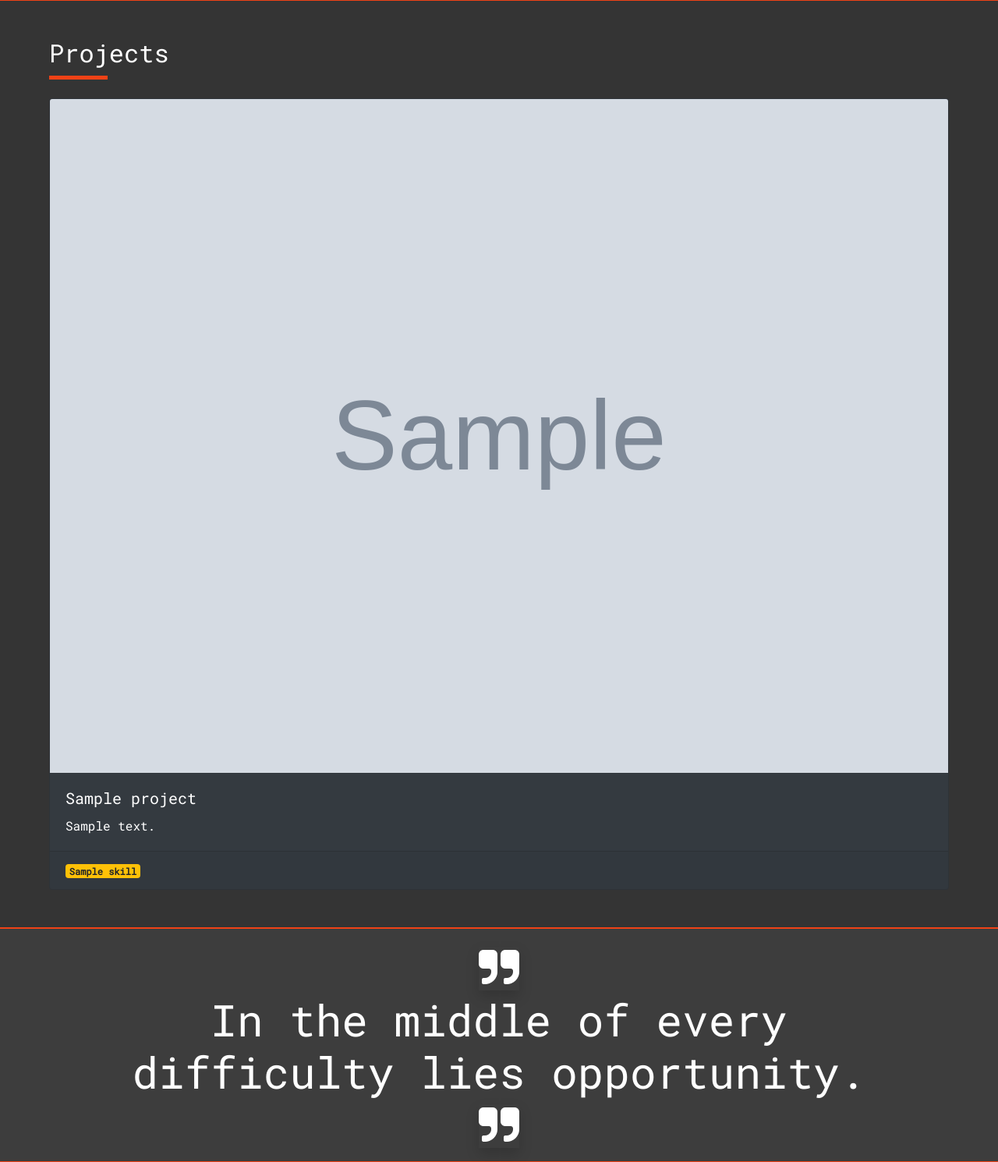
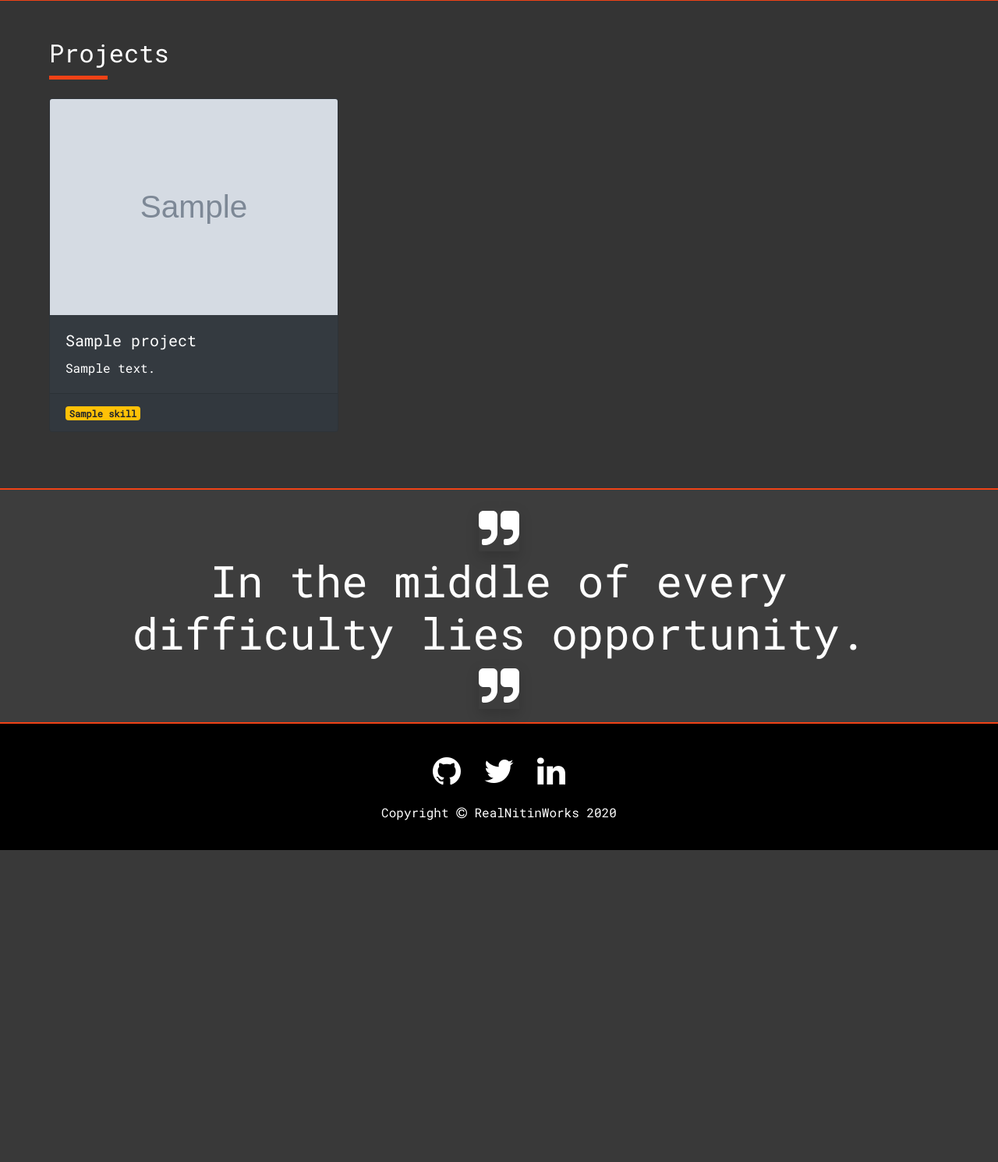
Before and after one commit to realnitinworks/Portfolio, a Django app: page /portfolio/ in a window 1280 px wide. Shown: the part 713-2203 px from the top of the page at 78% size. After the commit the page ends 1803 px from the top, so only its background shows below. Run offline with Django 3.2, Linux system fonts and the light colour scheme; tables that the repository leaves empty hold one stand-in row (values such as "Sample post"); grey boxes marked "Sample" are stand-in pictures; parts of the project's set-up code (start-up, migrations or seed data) failed here and were passed over; some libraries are stand-ins or nearby versions.

Commit message:
Change card-deck to card-columns for portfolio.

```diff
--- a/portfolio/templates/portfolio/project/project_list.html
+++ b/portfolio/templates/portfolio/project/project_list.html
@@ -29,9 +29,9 @@
                         Projects
                     </h2>
                 </div>
-                <div class="card-deck">
+                <div class="card-columns">
                     {% for project in  projects %}
-                    <div class="card bg-dark">
+                    <div class="card bg-dark mb-4">
                         <a class="portfolio-item" href="{{ project.get_absolute_url }}">
                             <img class="card-img-top" src="{{ project.image.url }}" alt="Card image cap">
                             <div class="card-body">
```
